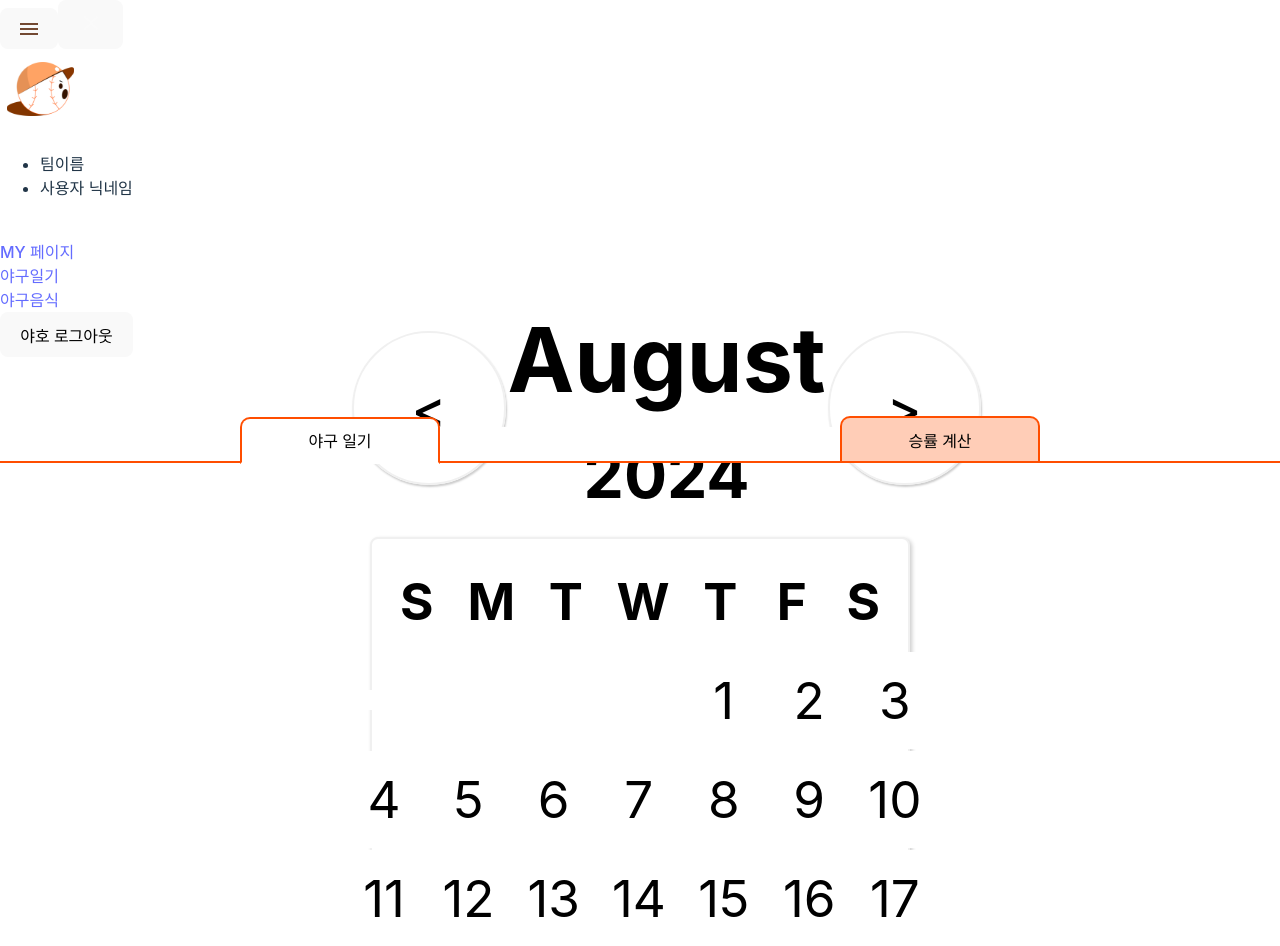
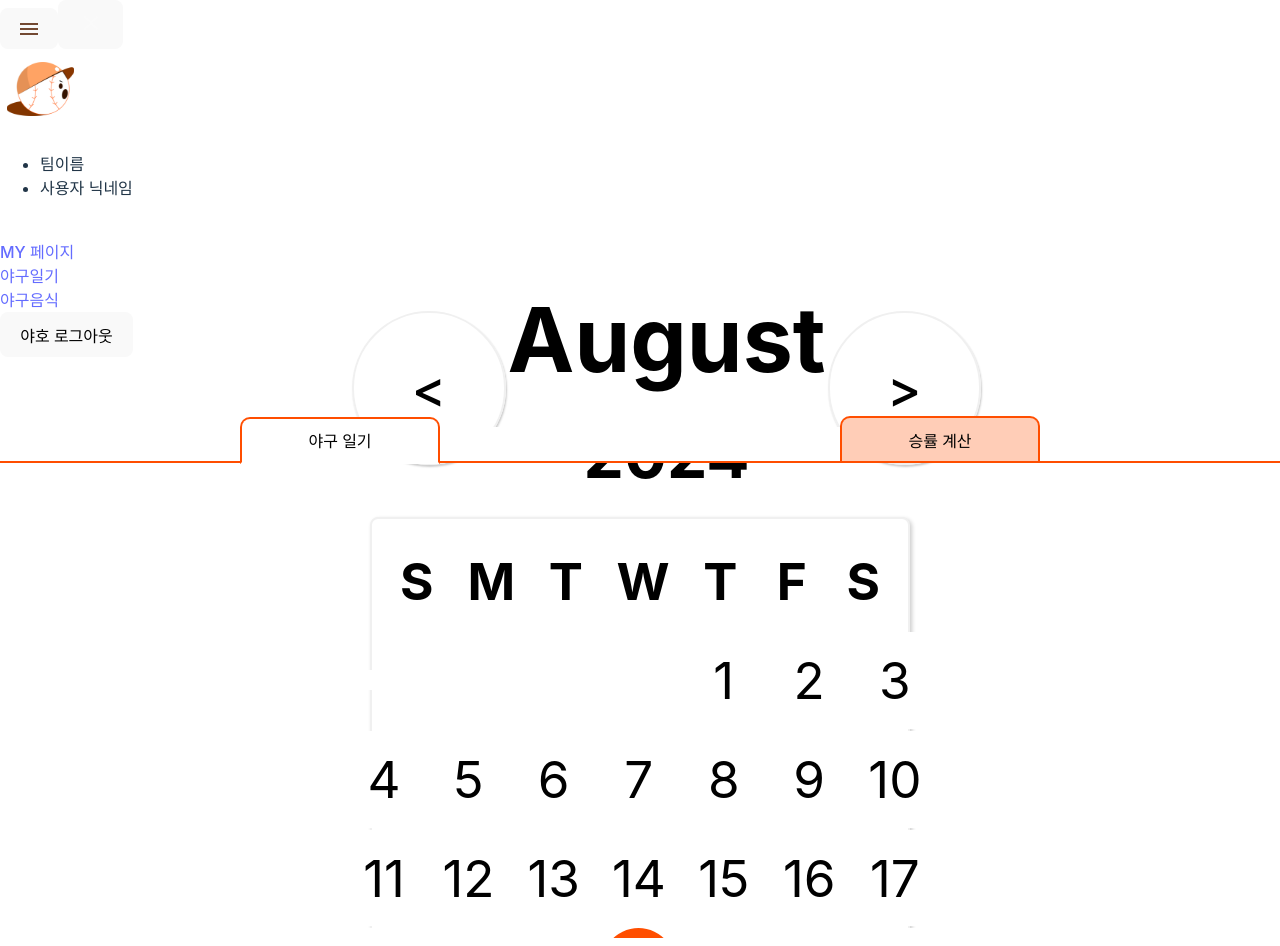
Before and after one commit to YahoProject/Yaho_FrontEnd, a React (Vite) app: page /calendar in a window 1280 px wide. Shown: the top 946 px of the page. Built offline with nearby package versions, Linux system fonts and the light colour scheme; no server answers; the HTML template or start-up script is replaced by a standard one.

Commit message:
Update CustomCalendar.css

```diff
--- a/src/styles/CustomCalendar.css
+++ b/src/styles/CustomCalendar.css
@@ -7,7 +7,7 @@ body{
   display: flex;
   justify-content: center;
   height: 60vh;
-  margin-top: 0;
+  margin-top: -20px;
   margin-bottom:15px;
 }
 
```
